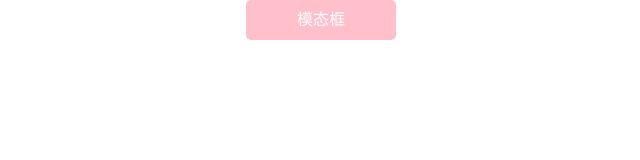
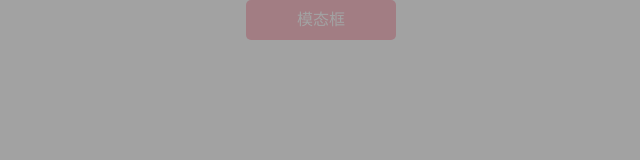
Before and after one commit to AleenL/my-little-demo, a plain HTML site: page baidu/baidu2-6.html in a window 1280 px wide. Shown: the whole page, without its empty margins (319-959 px from the left). Drawn offline with Linux system fonts and the light colour scheme.

Commit message:
增加模态框

```diff
--- a/baidu/baidu2-6.html
+++ b/baidu/baidu2-6.html
@@ -24,11 +24,22 @@
 			text-align: center;
 			color: #fff;
 		}
+		.box{
+			width: 100%;
+			height: 100%;
+			background: rgba(23,23,23,.4);
+			position: absolute;
+			top: 0;
+			left: 0;
+		}
 	</style>
 </head>
 <body>
 	<header>
 		<a href="javascript():;" class='play_btn'>模态框</a>
 	</header>
+	<div class='box'>
+
+	</div>
 </body>
 </html>
```
